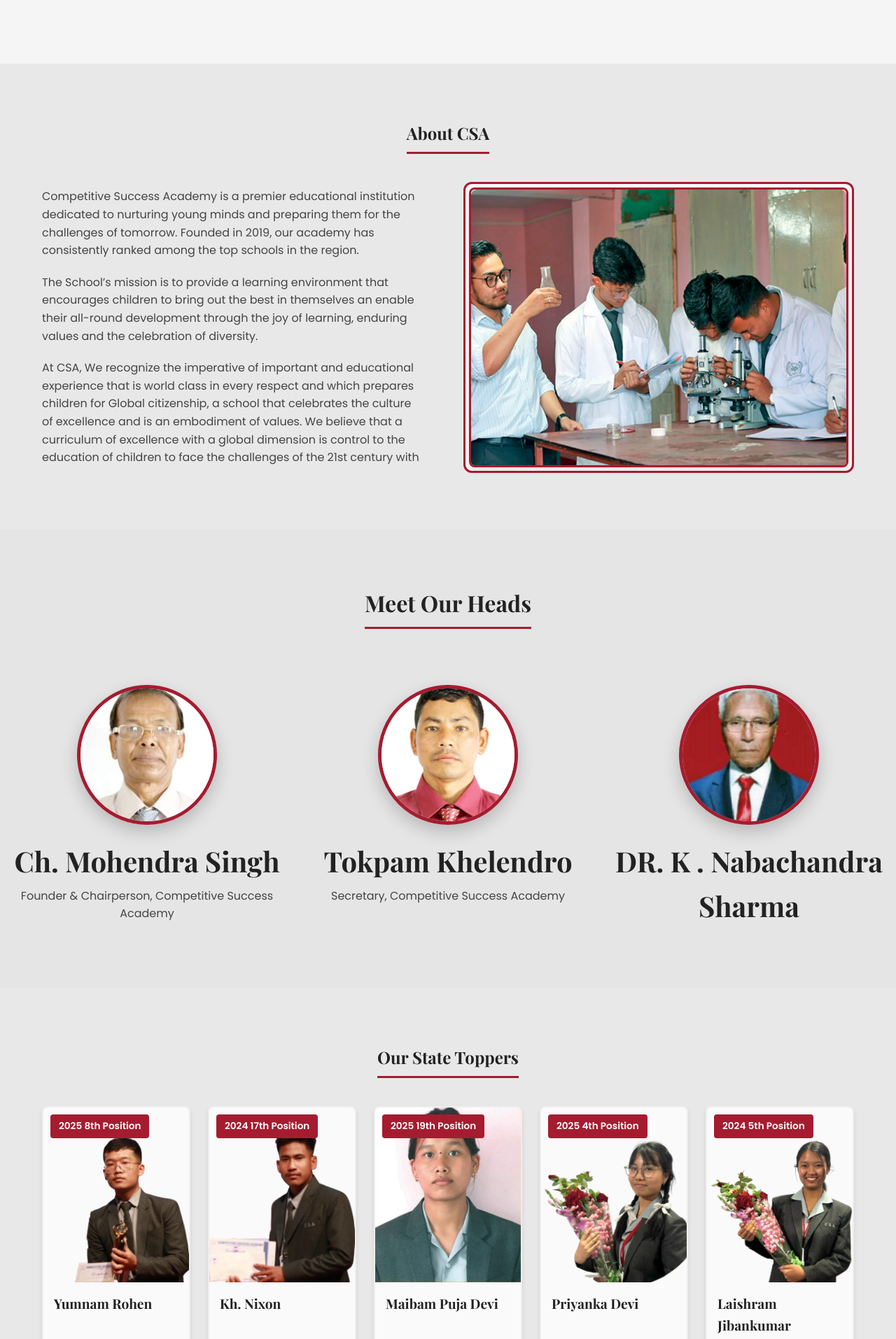
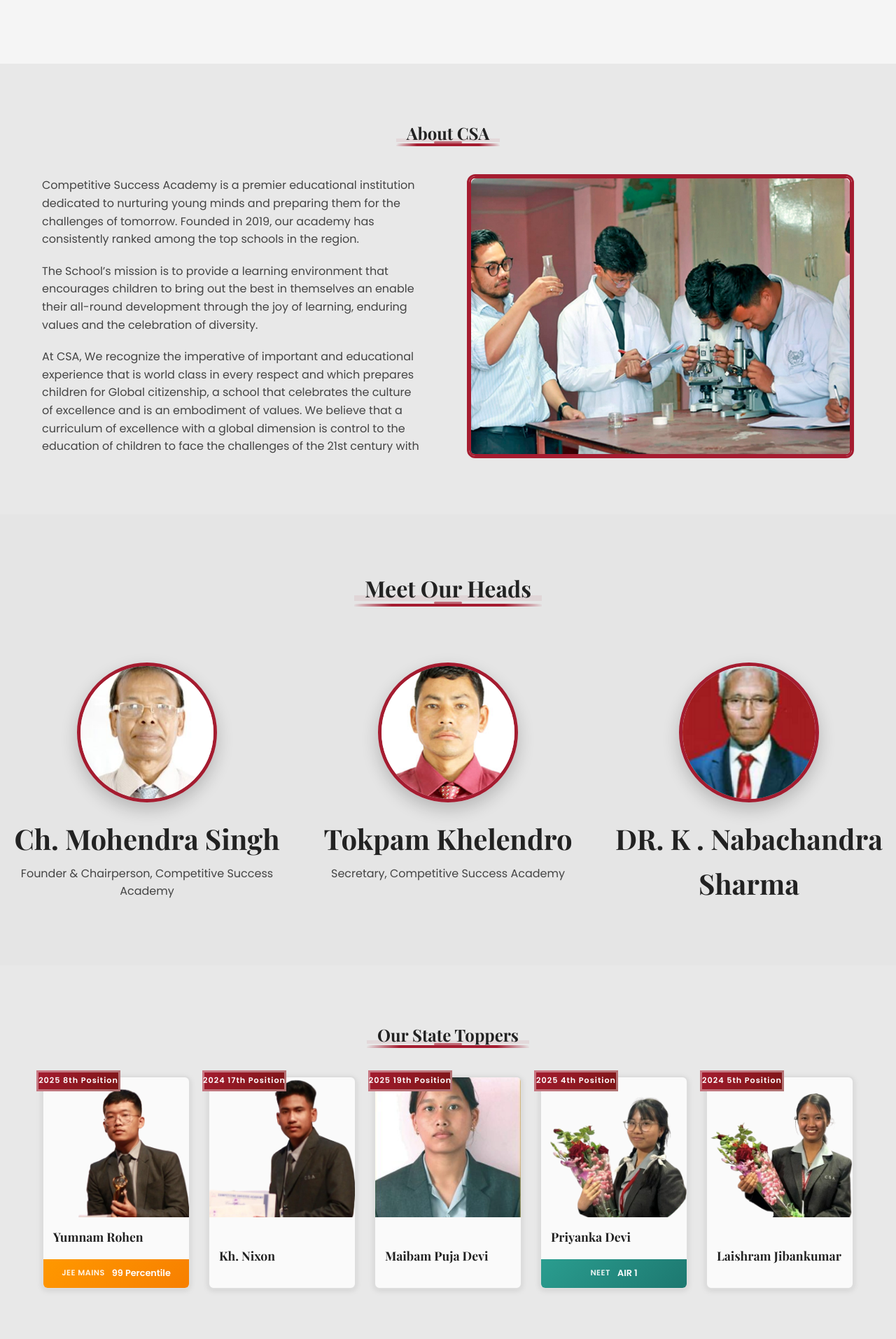
Before and after one commit to russelkh/School-website, a Flask app: page / in a window 1280 px wide. Shown: the part 943-2857 px from the top of the page at 70% size. Run offline with Flask 3, Linux system fonts and the light colour scheme.

Commit message:
toppers edits

```diff
--- a/static/index.css
+++ b/static/index.css
@@ -201,8 +201,8 @@
   position: relative;
   border: 3px solid var(--primary-color);
   border-radius: var(--radius-lg);
-  padding: 5px;
-  background: var(--white);
+  background: #fafafa;
+  overflow: hidden;
   opacity: 0;
   transform: translateX(60px);
   transition: opacity 0.8s ease, transform 0.8s cubic-bezier(0.25, 0.46, 0.45, 0.94);
@@ -214,26 +214,18 @@
   transform: translateX(0);
 }
 
-.about-image {
-  flex: 1;
-  position: relative;
-  border: 3px solid var(--primary-color);
-  border-radius: var(--radius-lg);
-  padding: 5px;
-  background: #fafafa;
-}
-
 .about-image img {
-  width: 120%;
+  width: 100%;
   height: 400px;
   object-fit: cover;
-  border-radius: var(--radius-md);
-  box-shadow: var(--shadow-md);
+  display: block;
 }
 
 .about-image.carousel {
   position: relative;
   height: 400px;
+  overflow: hidden;
+  border-radius: var(--radius-lg);
   overflow: hidden;
   border-radius: var(--radius-md);
   box-shadow: var(--shadow-md);
@@ -391,16 +383,17 @@
 .topper-card {
   flex: 0 0 calc(20% - 20px);
   background-color: #fafafa;
-  border-radius: var(--radius-md);
-  overflow: hidden;
-  box-shadow: var(--shadow-md);
+  border-radius: 8px;
+  overflow: visible;
+  box-shadow: 0 2px 8px rgba(0, 0, 0, 0.1);
   position: relative;
-  transition: transform 0.3s ease 0.2s, box-shadow 0.3s ease 0.2s;
-  border: 2px solid var(--gray-200);
+  transition: all 0.4s cubic-bezier(0.25, 0.46, 0.45, 0.94);
+  border: 2px solid #ddd;
+  display: flex;
+  flex-direction: column;
   /* Scroll-triggered staggered animation */
   opacity: 0;
   transform: translateY(40px);
-  transition: opacity 0.6s ease, transform 0.6s cubic-bezier(0.25, 0.46, 0.45, 0.94);
 }
 
 .topper-card.show {
@@ -416,95 +409,126 @@
 .topper-card:nth-child(5) { transition-delay: 0.4s; }
 
 .topper-card:hover {
-  transform: translateY(-10px) perspective(1000px) rotateX(2deg);
-  box-shadow: var(--shadow-xl);
-  transition: transform 0.3s ease, box-shadow 0.3s ease;
+  transform: translateY(-8px);
+  box-shadow: 0 20px 40px rgba(165, 28, 48, 0.15);
+  border-color: var(--primary-color);
 }
 
-.topper-card img {
+/* Position Badge - Top-Left Corner Ribbon Banner */
+.card-header {
+  position: absolute;
+  top: 0;
+  left: 0;
   width: 100%;
-  height: 250px;
+  height: 100%;
+  z-index: 5;
+  pointer-events: none;
+}
+
+.position-badge {
+  position: absolute;
+  top: -10px;
+  left: -10px;
+  width: 120px;
+  background: linear-gradient(135deg, var(--primary-color), #7a1515);
+  color: var(--white);
+  padding: 6px 0;
+  font-weight: 800;
+  font-size: 0.7rem;
+  text-align: center;
+  letter-spacing: 1px;
+  border: none;
+  box-shadow: none;
+  z-index: 10;
+}
+
+/* Bold borders */
+.position-badge::before {
+  content: '';
+  position: absolute;
+  top: 0;
+  left: 0;
+  right: 0;
+  bottom: 0;
+  border: 3px solid rgba(255, 255, 255, 0.4);
+}
+
+/* Card Image */
+.card-image {
+  width: 100%;
+  height: 200px;
+  overflow: hidden;
+  border-radius: 6px 6px 0 0;
+  position: relative;
+  z-index: 1;
+}
+
+.card-image img {
+  width: 100%;
+  height: 100%;
   object-fit: cover;
   transition: transform 0.5s ease;
 }
 
-.topper-card:hover img {
-  transform: scale(1.05);
+.topper-card:hover .card-image img {
+  transform: scale(1.03);
 }
 
-.topper-card h3 {
-  font-size: 1.2rem;
-  padding: 15px 15px 5px;
-  color: var(--secondary-color);
+/* Card Content - Aligned at bottom */
+.card-content {
+  padding: 14px;
+  flex: 1;
+  display: flex;
+  flex-direction: column;
+  justify-content: flex-end;
+  border-radius: 0 0 6px 6px;
 }
 
-.topper-card p {
-  padding: 0 15px 15px;
-  color: var(--primary-color);
-  font-weight: 500;
+.card-content h3 {
+  font-size: 1.1rem;
+  color: var(--secondary-color);
+  font-weight: 600;
+  margin: 0 0 6px 0;
 }
 
-.rank-badge {
-  position: absolute;
-  top: 10px;
-  left: 10px;
-  background-color: var(--primary-color);
-  color: var(--white);
-  padding: 6px 12px;
-  border-radius: var(--radius-sm);
-  font-weight: 600;
+.card-content p {
+  color: var(--gray-500);
+  font-weight: 400;
   font-size: 0.85rem;
-  z-index: 4;
-  white-space: nowrap;
+  margin: 0 0 12px 0;
 }
 
-.jee-badge {
-  position: absolute;
-  top: 0;
-  left: 0;
-  right: 0;
-  background-color: #ff9800;
+/* Exam Achievement Banner - Colored strip at bottom */
+.exam-achievement-banner {
+  display: flex;
+  align-items: center;
+  justify-content: center;
+  gap: 10px;
+  padding: 10px 14px;
   color: var(--white);
-  padding: 6px 12px;
-  font-weight: 700;
-  font-size: 0.9rem;
-  text-align: center;
-  z-index: 5;
-  white-space: nowrap;
+  font-weight: 600;
+  font-size: 0.8rem;
+  border-radius: 0 0 6px 6px;
+  margin: 0 -14px -14px -14px;
 }
 
-.jee-badge ~ .rank-badge {
-  top: 40px;
+.exam-achievement-banner.jee-banner {
+  background: linear-gradient(135deg, #ff9800, #f77f00);
 }
 
-.achievement-banner {
-  display: flex;
-  justify-content: space-between;
-  align-items: center;
-  padding: 8px 15px;
-  color: var(--white);
-  font-weight: 600;
-  font-size: 0.85rem;
-  text-align: center;
+.exam-achievement-banner.neet-banner {
+  background: linear-gradient(135deg, #2a9d8f, #1d7870);
 }
 
-.achievement-banner .exam-type {
-  font-size: 0.75rem;
+.exam-achievement-banner .exam-type {
+  font-size: 0.7rem;
   opacity: 0.9;
   text-transform: uppercase;
   letter-spacing: 0.5px;
 }
 
-.achievement-banner .achievement-text {
-  font-size: 1rem;
-}
-
-.achievement-banner.jee-banner {
-  background-color: #f77f00;
-}
-
-.achievement-banner.neet-banner {
-  background-color: #2a9d8f;
+.exam-achievement-banner .achievement-text {
+  font-weight: 700;
 }
 
 /* Subject Toppers Section */
@@ -878,16 +902,10 @@
 
   .topper-card h3 {
     font-size: 1rem;
-    padding: 12px 12px 4px;
   }
 
-  .jee-badge, .rank-badge {
-    font-size: 0.75rem;
-    padding: 4px 8px;
-  }
-
-  .jee-badge ~ .rank-badge {
-    top: 32px;
+  .card-header {
+    display: none;
   }
 
   .ad-container {
--- a/static/styles.css
+++ b/static/styles.css
@@ -79,6 +79,9 @@
   line-height: 1.6;
   background-color: var(--soft-white);
 }
+
+/* Scroll snap for sections - removed for smoother scrolling */
+/* .snap-section removed */
 
 /* Typography */
 h1, h2, h3, h4, h5, h6 {
@@ -261,23 +264,54 @@
   display: inline-block;
   margin: 0;
   position: relative;
-  border-bottom: 3px solid var(--primary-color);
+  font-family: var(--font-heading);
+  font-weight: 700;
+  text-decoration: none;
 }
 
-.section-title::before,
+/* Royal Underline Style */
 .section-title::after {
   content: '';
   position: absolute;
-  bottom: -3px;
+  bottom: 0;
+  left: 0;
+  width: 100%;
+  height: 4px;
+  background: linear-gradient(90deg,
+    transparent 0%,
+    var(--primary-color) 20%,
+    var(--primary-color) 80%,
+    transparent 100%
+  );
+  border-radius: 2px;
+  transform: scaleY(1);
+}
+
+.section-title::before {
+  content: '';
+  position: absolute;
+  bottom: 4px;
   left: 50%;
   transform: translateX(-50%);
-  width: 30px;
+  width: 40px;
   height: 3px;
-  background-color: var(--primary-color);
+  background: var(--primary-color);
+  border-radius: 2px;
+  opacity: 0.6;
 }
 
-.section-title::after {
-  width: 80px;
+/* Royal decorative ends */
+.section-title {
+  background: linear-gradient(
+    to bottom,
+    transparent 70%,
+    rgba(165, 28, 48, 0.08) 70%,
+    rgba(165, 28, 48, 0.08) 85%,
+    transparent 85%,
+    transparent 95%,
+    rgba(165, 28, 48, 0.05) 95%
+  );
+  padding: 0 15px;
 }
 
 /* Modal */
--- a/templates/index.html
+++ b/templates/index.html
@@ -91,26 +91,24 @@
     <div class="toppers-container">
       {% for topper in state_toppers %}
         <div class="topper-card animate-stagger">
-          <div class="rank-badge">
+          <div class="card-header">
+            <div class="position-badge">
               {% if topper.year %}{{ topper.year }}{% endif %} {{ topper.rank }}
             </div>
+          </div>
+          <div class="card-image">
             <img src="{{ topper.image }}" alt="Topper {{ loop.index }}">
+          </div>
+          <div class="card-content">
             <h3>{{ topper.name }}</h3>
             <p>{{ topper.description }}</p>
             {% if topper.exam_type and topper.achievement_text %}
-          {% if topper.banner_color %}
-          <div class="achievement-banner" style="background-color: {{ topper.banner_color }};">
-          {% elif "jee" in topper.exam_type|lower %}
-          <div class="achievement-banner jee-banner">
-          {% elif "neet" in topper.exam_type|lower %}
-          <div class="achievement-banner neet-banner">
-          {% else %}
-          <div class="achievement-banner">
-          {% endif %}
+            <div class="exam-achievement-banner {% if 'jee' in topper.exam_type|lower %}jee-banner{% elif 'neet' in topper.exam_type|lower %}neet-banner{% endif %}">
               <span class="exam-type">{{ topper.exam_type }}</span>
               <span class="achievement-text">{{ topper.achievement_text }}</span>
             </div>
             {% endif %}
+          </div>
         </div>
       {% endfor %}
     </div>
```
Lines whose indentation alone changed are shown as unchanged.
